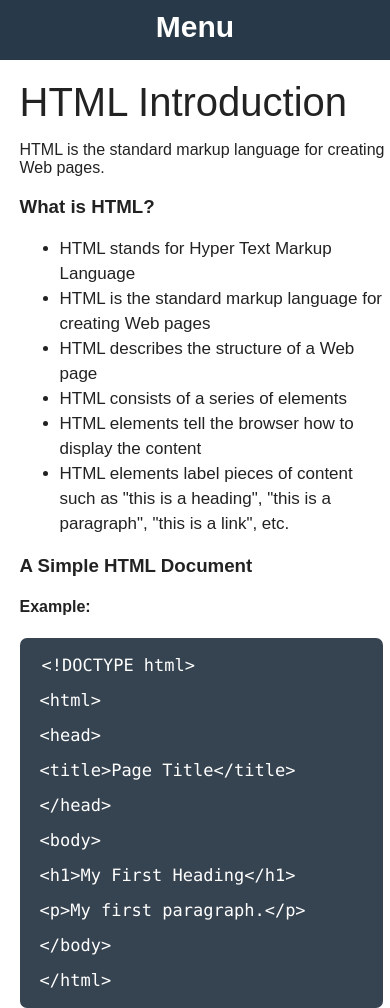
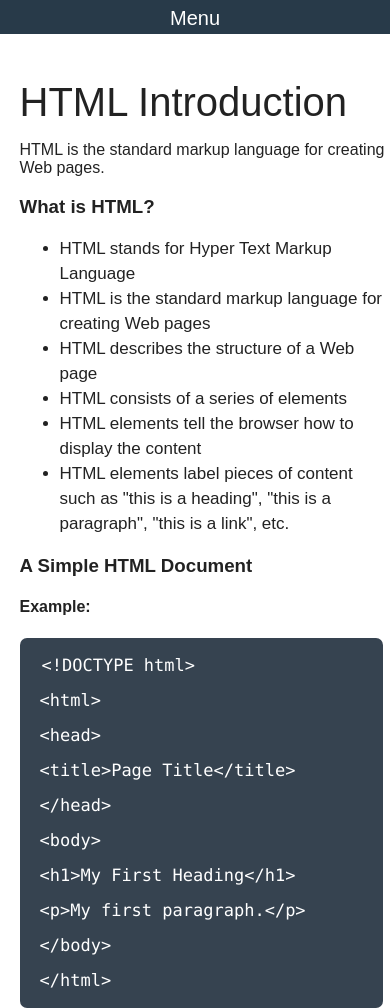
Before and after one commit to iliass1234/brief-HTML-documentation, a plain HTML site: page index.html in a window 390 px wide. Shown: the top 1008 px of the page. Drawn offline with Linux system fonts and the light colour scheme.

Commit message:
Update style.css

```diff
--- a/style.css
+++ b/style.css
@@ -8,15 +8,15 @@
     visibility: hidden;
     overflow: hidden;
     background-color: #333;
-    position: fixed; /* Set the navbar to fixed position */
-    top: 0; /* Position the navbar at the top of the page */
-    width: 100vw; /* Full width */
-    height: 40px;
+    position: fixed;
+    top: 0;
+    width: 100vw;
+    height: 20px;
     background-color: rgb(40, 58, 73);
     text-align: center;
-    font-weight: 800;
-    font-size: 30px;
-    padding: 10px 0px;
+    font-weight: 300;
+    font-size: 20px;
+    padding:7px 0px;
     color: rgb(255, 255, 255);
 
   }
@@ -104,7 +104,7 @@
   }
   #navbar{
     visibility: visible;
-    box-shadow: 10px 60px 40px rgba(2, 0, 15, 0.349);
+    box-shadow: 10px 30px 40px rgba(2, 0, 15, 0.3);
     border-top-right-radius: 50px;
     margin-top: 30px;
     position: fixed;
@@ -115,7 +115,7 @@
     padding: 40px 0px;
     background-color: #d6dee4;
     width:240px;
-    height: 100vh;
+    height: 100%;
     max-width:700px;
   }
   header{
@@ -169,12 +169,17 @@
   }
 }
 @media(max-width:800px){
-  #navbar{display: none;}
+  #navbar{
+    display: none;
+    border-radius: 0px;
+    transform: translateY(-5%);
+  }
   #main-doc{
     margin-top: 50px;
     margin-left: auto;
     width: 95%;
     padding-left: 0px;
+
 
   }
   #drop-down-btn{
@@ -183,6 +188,11 @@
 
 }
 @media(min-width: 800px){
-  #navbar{display:flex !important; }
+  #navbar{
+    display:flex !important;
+  }
 
 }
+@media(max-height: 800px){
+
+}
```
